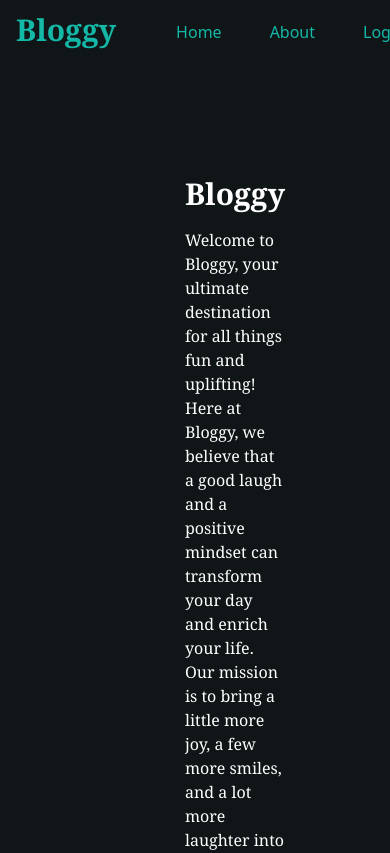
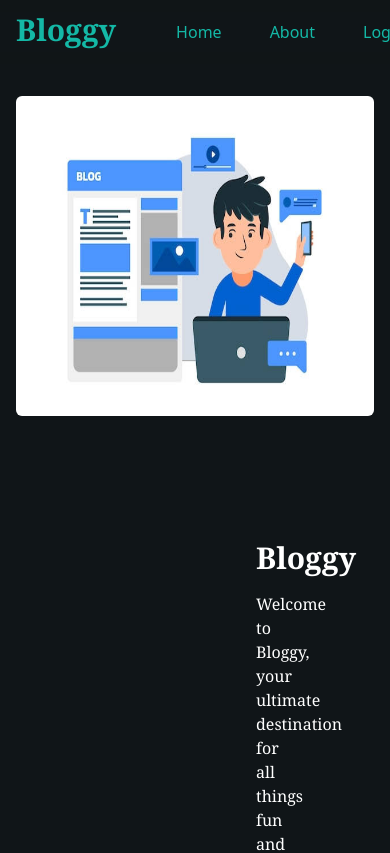
Before and after one commit to 05naman/appwrite-blog, a React (Vite) app: page /about in a window 390 px wide. Shown: the top 853 px of the page. Built offline with nearby package versions, Linux system fonts and the light colour scheme; no server answers.

Commit message:
css updated

```diff
--- a/src/components/About.jsx
+++ b/src/components/About.jsx
@@ -3,12 +3,12 @@ import about from"../image/about.jpg"
 
 function About() {
   return (
-    <div className='flex justify-center w-screen h-screen'>
-      <div className=' mt-44 ml-24 '>
-        <img src={about} alt="about" className=' h-80 w-screen rounded-md mb-3' />
+    <div className='flex flex-col md:flex-row justify-center w-screen h-auto md:h-screen p-4 md:p-0'> {/* Changed */}
+      <div className='mt-4 md:mt-44 md:ml-24 flex justify-center'> {/* Changed */}
+      <img src={about} alt="about" className=' h-80 w-full md:h-80 md:w-auto rounded-md mb-3' />
       </div>
-      <div className='text-white hover:text-teal-300 flex-col justify-between ml-44 pr-48 mt-28 font-serif'>
-        <h1 className='font-serif font-bold text-3xl text-white'>Bloggy</h1>
+      <div className='text-white hover:text-teal-300 flex-col justify-between pr-48 mt-28 ml-60 font-serif md:ml-44 md:pr-48 md:mt-28'>
+        <h1 className='font-serif font-bold text-3xl text-white md:text-3xl'>Bloggy</h1>
         <p className='mt-4'>Welcome to Bloggy, your ultimate destination for all things fun and uplifting! Here at Bloggy, we believe that a good laugh and a positive mindset can transform your day and enrich your life. Our mission is to bring a little more joy, a few more smiles, and a lot more laughter into the world.</p>
 
         <p className='mt-5'>Bloggy is more than just a blog—it's a community. We invite you to join our lively group of readers and contributors who share a love for fun and positivity. Whether you're sharing a funny story, commenting on a post, or engaging in a lively discussion, you'll find a welcoming and supportive environment here.We envision Bloggy as a beacon of positivity in the digital world. Our goal is to spread happiness, foster connections, and build a community where everyone feels welcome and uplifted. We believe that by sharing joy and laughter, we can make a positive impact on the world, one smile at a time.</p>
--- a/src/components/post-form/PostForm.jsx
+++ b/src/components/post-form/PostForm.jsx
@@ -71,8 +71,8 @@ export default function PostForm({ post }) {
     }, [watch, slugTransform, setValue]);
 
     return (
-            <form onSubmit={handleSubmit(submit)} className="flex flex-wrap">
-                <div className="w-2/3 px-2">
+        <form onSubmit={handleSubmit(submit)} className="flex flex-col md:flex-row flex-wrap">
+            <div className="md:w-2/3 w-2/3 px-2">
                 <Input
                     label="Title :"
                     placeholder="Title"
@@ -90,7 +90,7 @@ export default function PostForm({ post }) {
                 />
                 <RTE label="Content :" name="content" control={control} defaultValue={getValues("content")} />
             </div>
-                <div className="w-1/3 px-2">
+            <div className="md:w-1/3 w-1/3 px-2">
                 <Input
                     label="Featured Image :"
                     type="file"
@@ -113,7 +113,7 @@ export default function PostForm({ post }) {
                     className="mb-4"
                     {...register("status", { required: true })}
                 />
-                    <Button type="submit" bgColor="bg-teal-500" className="w-28 h-12 text-xl ml-40 mt-10 p-10">
+                <Button type="submit" bgColor="bg-teal-500" className=" md:w-28 md:mt-10 w-28 h-12 text-xl ml-40 mt-10 p-10">
                     {post ? "Update" : "Submit"}
                 </Button>
             </div>
```
Lines whose indentation alone changed are shown as unchanged.
